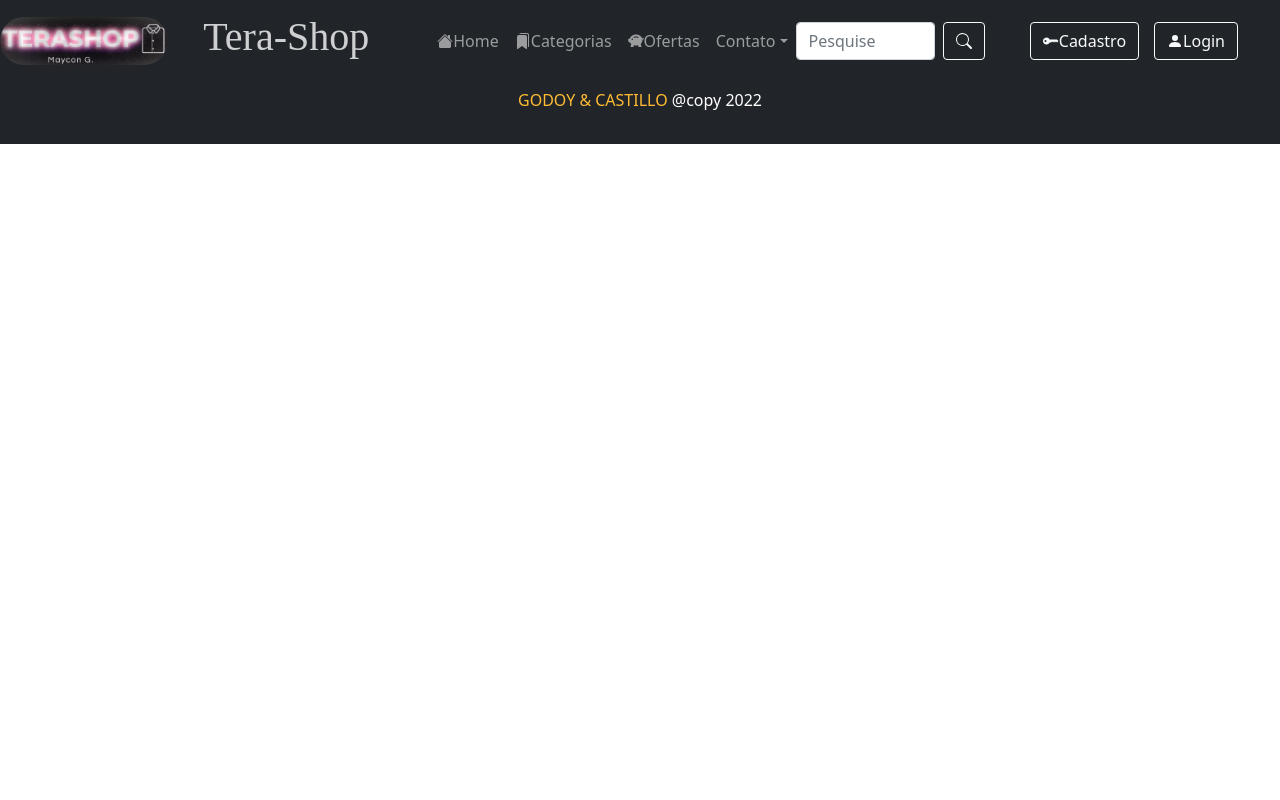
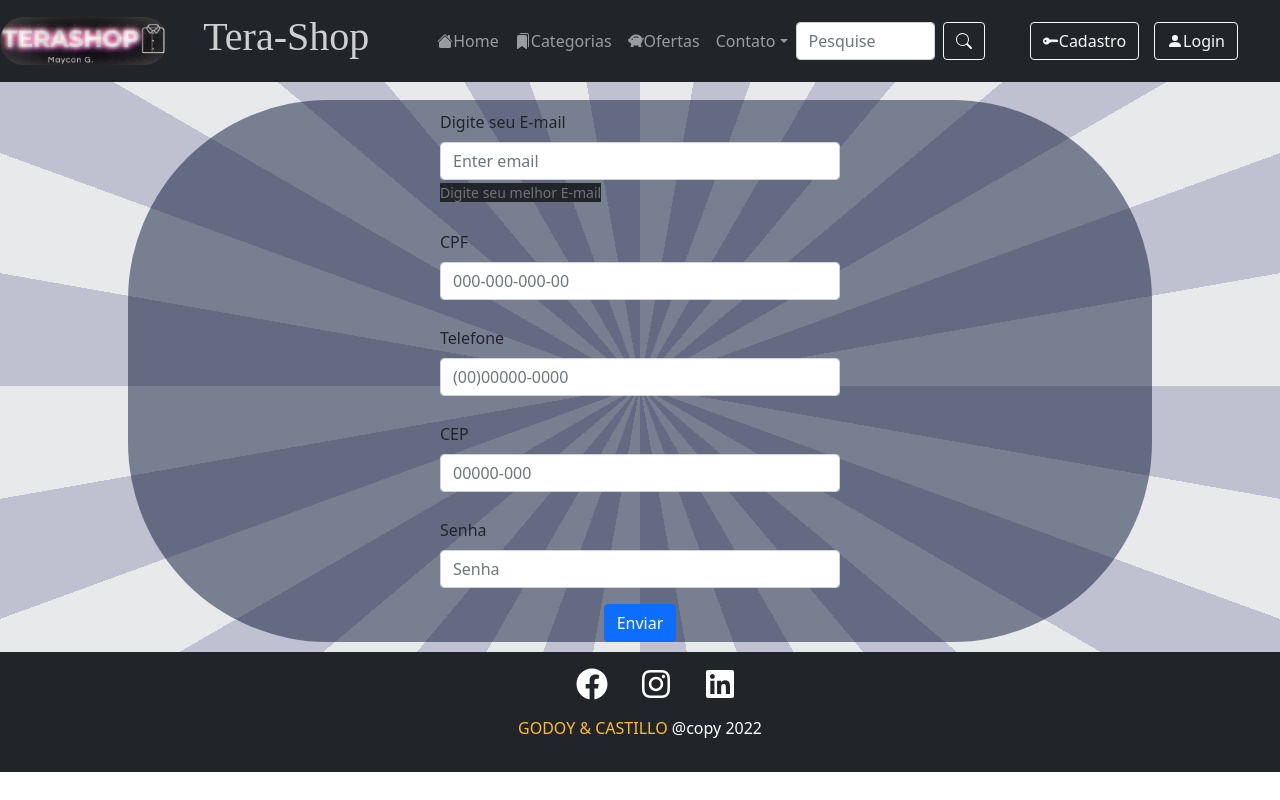
Before and after one commit to Adamscastillo/Tera_Shop_React, a React (Create React App) app: page /cadastro in a window 1280 px wide. Built offline with nearby package versions, Linux system fonts and the light colour scheme.

Commit message:
page cadastro

```diff
--- a/src/App.css
+++ b/src/App.css
@@ -4,7 +4,7 @@
 }
 body {
   background-image: repeating-conic-gradient(
-    #333 0deg 10deg,
+
     #bfc0d0 10deg 20deg,
     #e7e9eb 20deg 30deg
   );
--- a/src/pages/Cadastro/Cadastro.jsx
+++ b/src/pages/Cadastro/Cadastro.jsx
@@ -1,11 +1,46 @@
-import React from 'react'
+import React from "react";
+import Button from "react-bootstrap/Button";
+import Form from "react-bootstrap/Form";
+import "../Cadastro/cadastro.css";
+
 
 function Cadastro() {
   return (
-    <div>
-      <div>cadastro</div>
+    <div className="main-cadastro">
+      <Form className="form">
+        <Form.Group className="mb-3 form-group" controlId="formBasicEmail">
+          <Form.Label>Digite seu E-mail</Form.Label>
+          <Form.Control type="email" placeholder="Enter email" />
+          <Form.Text className="text-muted bg-dark">
+            Digite seu melhor E-mail
+          </Form.Text>
+        </Form.Group>
+
+        <Form.Group className="mb-3 form-group">
+          <Form.Label>CPF</Form.Label>
+          <Form.Control type="text" placeholder="000-000-000-00" pattern="(\d{3}\.?\d{3}\.?\d{3}-?\d{2})|(\d{2}\.?\d{3}\.?\d{3}/?\d{4}-?\d{2})"/>
+        </Form.Group>
+
+        <Form.Group className="mb-3 form-group" controlId="formBasicEmail">
+          <Form.Label>Telefone</Form.Label>
+          <Form.Control type="tel" placeholder="(00)00000-0000" />
+        </Form.Group>
+
+        <Form.Group className="mb-3 form-group" controlId="formBasicEmail">
+          <Form.Label>CEP</Form.Label>
+          <Form.Control type="cep" placeholder="00000-000" />
+        </Form.Group>
+
+        <Form.Group className="mb-3 form-group" controlId="formBasicPassword">
+          <Form.Label>Senha</Form.Label>
+          <Form.Control type="password" placeholder="Senha" />
+        </Form.Group>
+        <Button variant="primary" type="submit">
+          Enviar
+        </Button>
+      </Form>
     </div>
-  )
+  );
 }
 
-export default Cadastro
+export default Cadastro;
--- /dev/null
+++ b/src/pages/Cadastro/cadastro.css
@@ -0,0 +1,26 @@
+.main-cadastro {
+    display: flex;
+    justify-content: center;
+    height: auto;
+    flex-direction: column;
+    align-items: center;
+}
+
+.form {
+    flex-direction: column;
+    margin-top: 100px;
+    margin-bottom: 10px;
+    width: 80vw;
+    display: flex;
+    justify-content: center;
+    align-items: center;
+    background-color: rgba(10,23,55,0.5);
+    border-radius: 200px 200px 200px 200px;
+    -moz-border-radius: 200px 200px 200px 200px;
+    -webkit-border-radius: 200px 200px 200px 200px;
+    border: 0px solid #000000;
+}
+.form-group {
+    margin: 10px;
+    width: 400px;
+}
--- a/src/pages/Home/Home.jsx
+++ b/src/pages/Home/Home.jsx
@@ -1,10 +1,8 @@
 import React from 'react'
-import NavBar from '../../components/header/index'
 import CarouselImagens from '../../components/carroussel/index'
 import CardProdutos from '../../components/cardsProducts/index'
 import '../../../src/App.css'
 import ListTenis from '../../components/TenisAPi/TenisApi'
-import Footer from '../../components/footer/Footer'
 import ImagePromo from '../../components/promoção/promo'
 import TenisPromo from '../../components/TenisPromo/TenisPromo'
 
```
